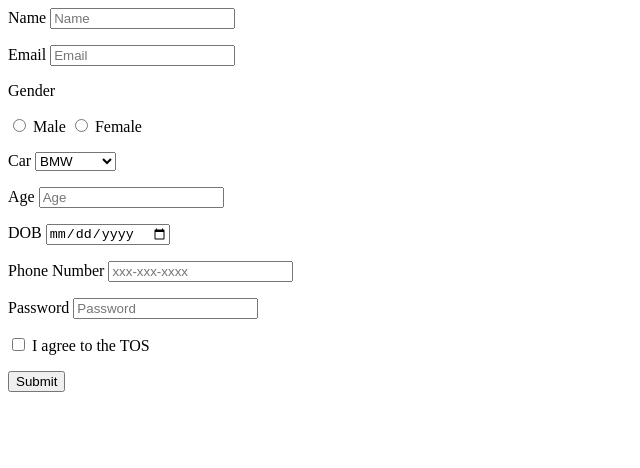
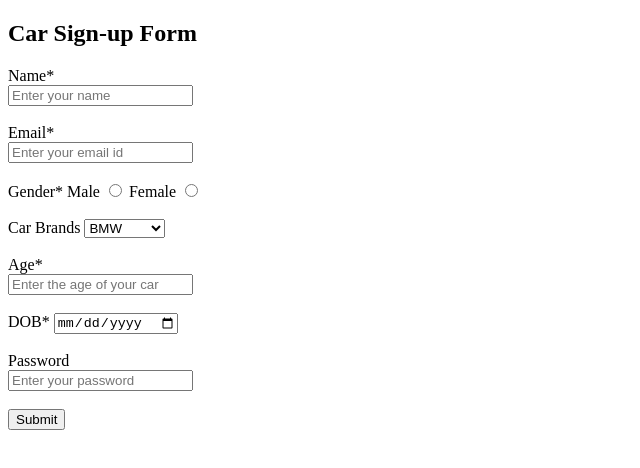
Before and after one commit to acciojob/signup-form-car-singhsumerraj, a website: page main.html in a window 1280 px wide. Shown: the whole page, without its empty margins (0-640 px from the left). Drawn offline with Linux system fonts and the light colour scheme.

Commit message:
created a submission

```diff
--- a/main.html
+++ b/main.html
@@ -7,60 +7,53 @@
 </head>
 
 <body>
-	<form action="">
-      <label for="name">Name</label>
-      <input type="text" id="name" placeholder="Name" required />
-
-      <p>
-        <label for="email">Email</label>
-        <input type="email" name="email" id="email" placeholder="Email" required />
-      </p>
-
-      <p>Gender</p>
-      <input type="radio" name="gender" id="gender_m" required />
-      <label for="">Male</label>
-      <input type="radio" name="gender" id="gender_f" required />
-      <label for="">Female</label>
-
-      <p>
-        <label for="cars">Car</label>
-        <select name="car" id="cars" aria-placeholder="Please choose an option" required>
-          <option value="bmw">BMW</option>
-          <option value="audi">Audi</option>
-          <option value="mercedez">Mercedez</option>
-        </select>
-      </p>
-
-      <p>
-        <label for="age">Age</label>
-        <input type="number" name="age" id="age" placeholder="Age" required />
-      </p>
-
-      <p>
-        <label for="dob">DOB</label>
-        <input type="date" name="dob" id="dob" required />
-      </p>
-
-      <p>
-        <label for="tel">Phone Number</label>
-        <input type="number" name="number" id="tel" placeholder="xxx-xxx-xxxx"/>
-      </p>
-
-      <p>
-        <label for="password">Password</label>
-        <input type="password" name="password" placeholder="Password" id="password" required />
-      </p>
-
-      <p>
-        <input type="checkbox" name="checkbox" id="checkbox" required />
-        <label for="">I agree to the TOS</label>
-      </p>
-
-      <p>
-        <input type="submit" name="submit" id="submit" />
-      </p>
-    </form>
-
+	<!-- the entire body must be written by student -->
+    <script type="text/javascript" src="./script.js">
+</script>
+	<div class="main">
+	<div class="register">
+	  <h2>Car Sign-up Form</h2>
+	  <form method="post">
+		<div>
+          <label for="name">Name*</label><br>
+          <input type="text" id="name" placeholder="Enter your name" required>
+		</div><br>
+		<div>
+			<label for="email">Email*</label><br>
+			<input type="email" id="email" placeholder="Enter your email id" required>
+		</div><br>
+		<div>
+			<label>Gender*</label>
+			<label for="gender">Male</label>
+			<input type="radio" id="gender" name="gender" required>
+			<label for="gender">Female</label>
+			<input type="radio" id="gender" name="gender" required>
+		</div><br>
+		<div>
+			<label for="cars">Car Brands</label>
+			<select name="laptop" id="cars">
+				<option value="BMW">BMW</option>
+				<option value="Audi">Audi</option>
+				<option value="Mercedez">Mercedez</option>
+			</select>
+		</div><br>
+	    <div>
+			<label for="age">Age*</label><br>
+			<input type="number" id="age" placeholder="Enter the age of your car" required>
+		<div><br>
+			<label for="dob">DOB*</label>
+			<input type="date" id="dob" required>
+		</div><br>
+	    <div>
+			<label for="password">Password</label><br>
+			<input type="password" id="password" placeholder="Enter your password" required>
+		</div><br>
+		<div>
+			<button type="submit" id="submit">Submit</button>
+		</div><br>
+	</form>
+	</div>
+	</div>
 </body>
 
 </html>
```
